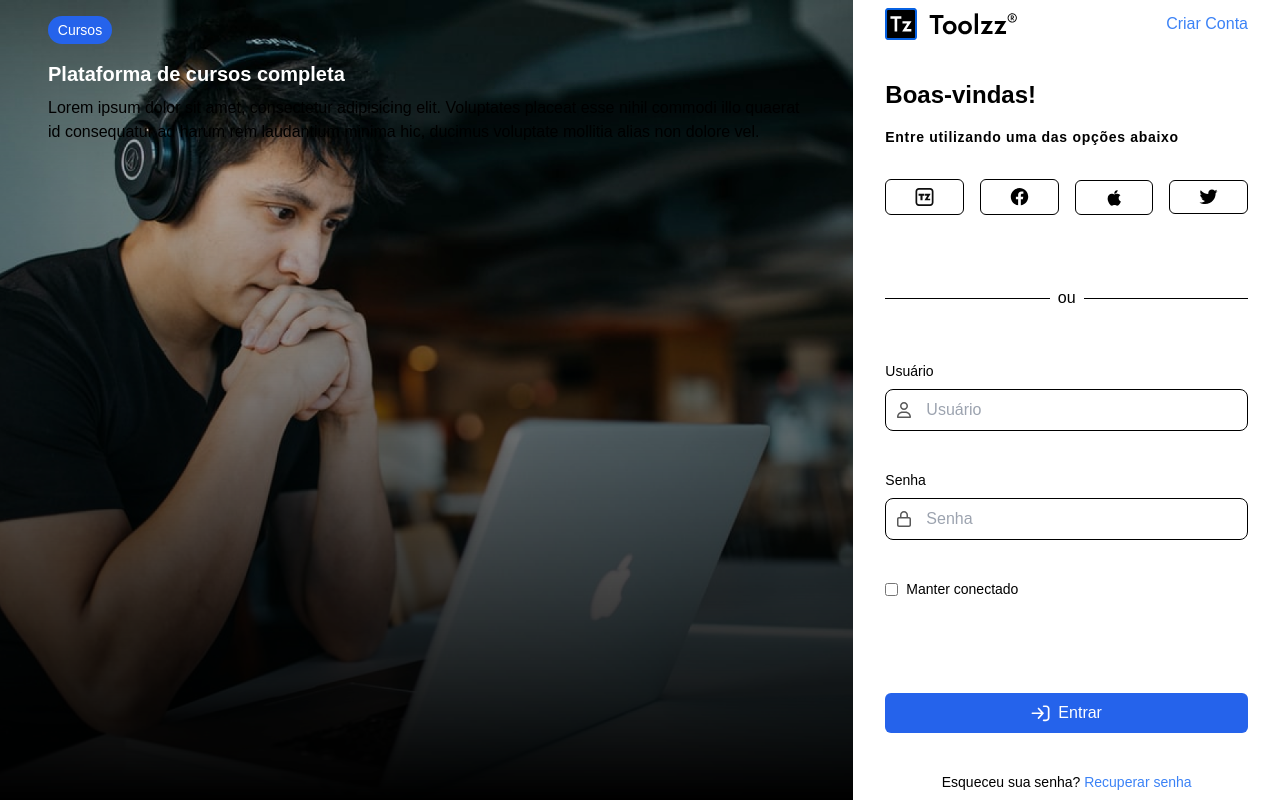
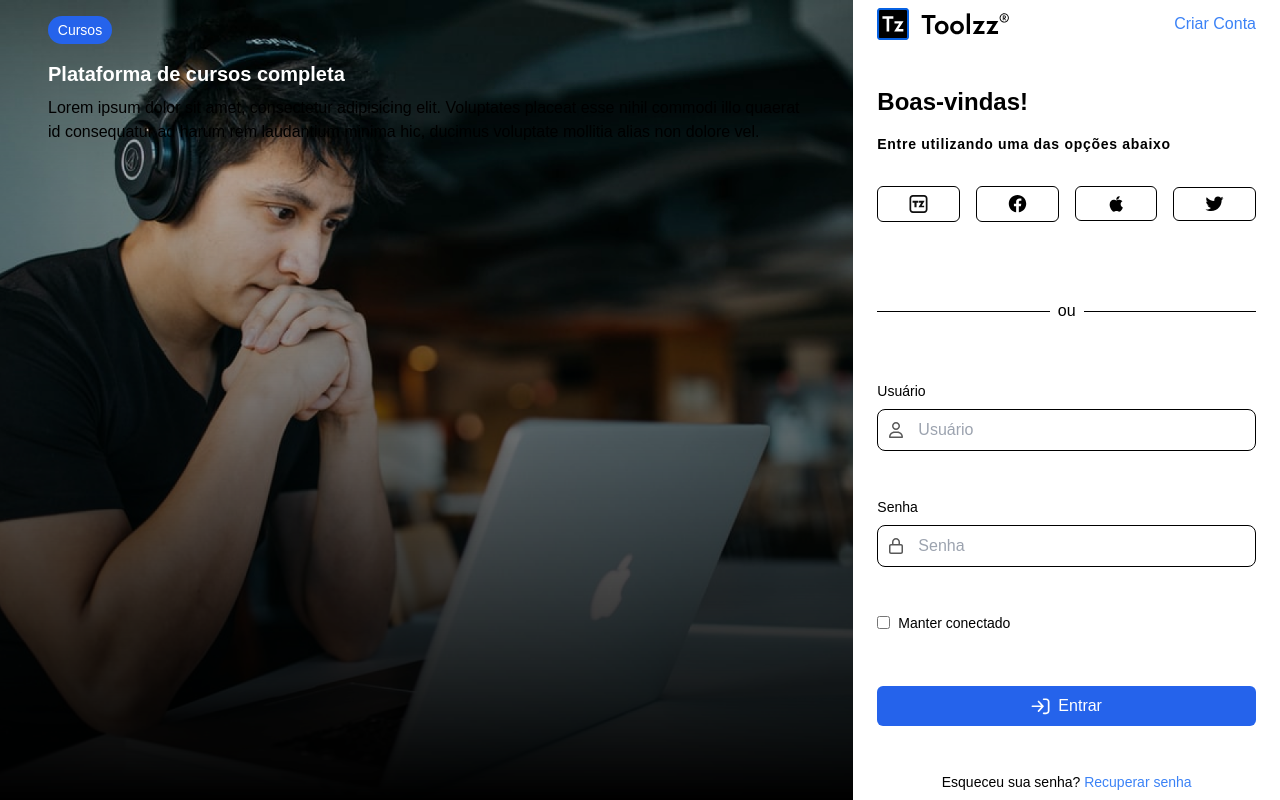
Before and after one commit to glucasmr/frontend-login, a React (Vite) app: page / in a window 1280 px wide. Built offline with nearby package versions, Linux system fonts and the light colour scheme.

Commit message:
feat: change spacing

```diff
--- a/src/App.tsx
+++ b/src/App.tsx
@@ -21,7 +21,7 @@ function App() {
         </div>
       </div>
 
-      <div className="w-1/3 h-full bg-white flex flex-col px-8 py-2 justify-between">
+      <div className="w-1/3 h-full bg-white flex flex-col px-6 py-2 justify-between">
         <div className="w-full flex items-center justify-between">
           <img src={logo} className="size-28" />
           <a className="text-blue-500 ml-4 font-medium" href="#">Criar Conta</a>
@@ -60,7 +60,7 @@ function App() {
           </div>
         </div>
 
-        <div className="">
+        <div>
           <label className="block text-black text-sm">Senha</label>
           <div className="mt-2 relative">
             <span className="absolute inset-y-0 left-0 flex items-center pl-3">
@@ -78,11 +78,7 @@ function App() {
           <label>Manter conectado</label>
         </div>
 
-        <div>
-
-        </div>
-
-        <button className="bg-blue-600 w-full text-white py-2 rounded-md mt-4 flex justify-center items-center">
+        <button className="bg-blue-600 w-full text-white py-2 rounded-md mt-2 flex justify-center items-center">
           <img src={enter} className="mr-2" />Entrar
         </button>
 
```
